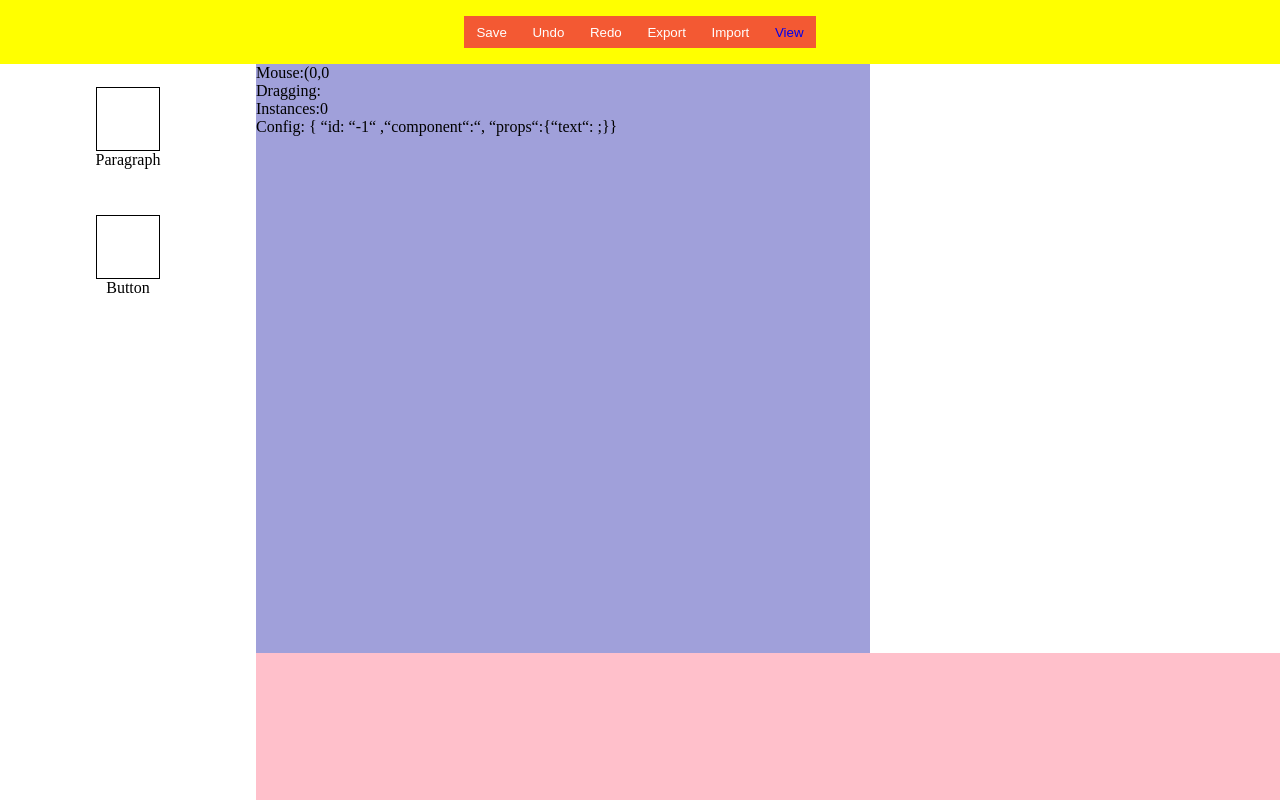
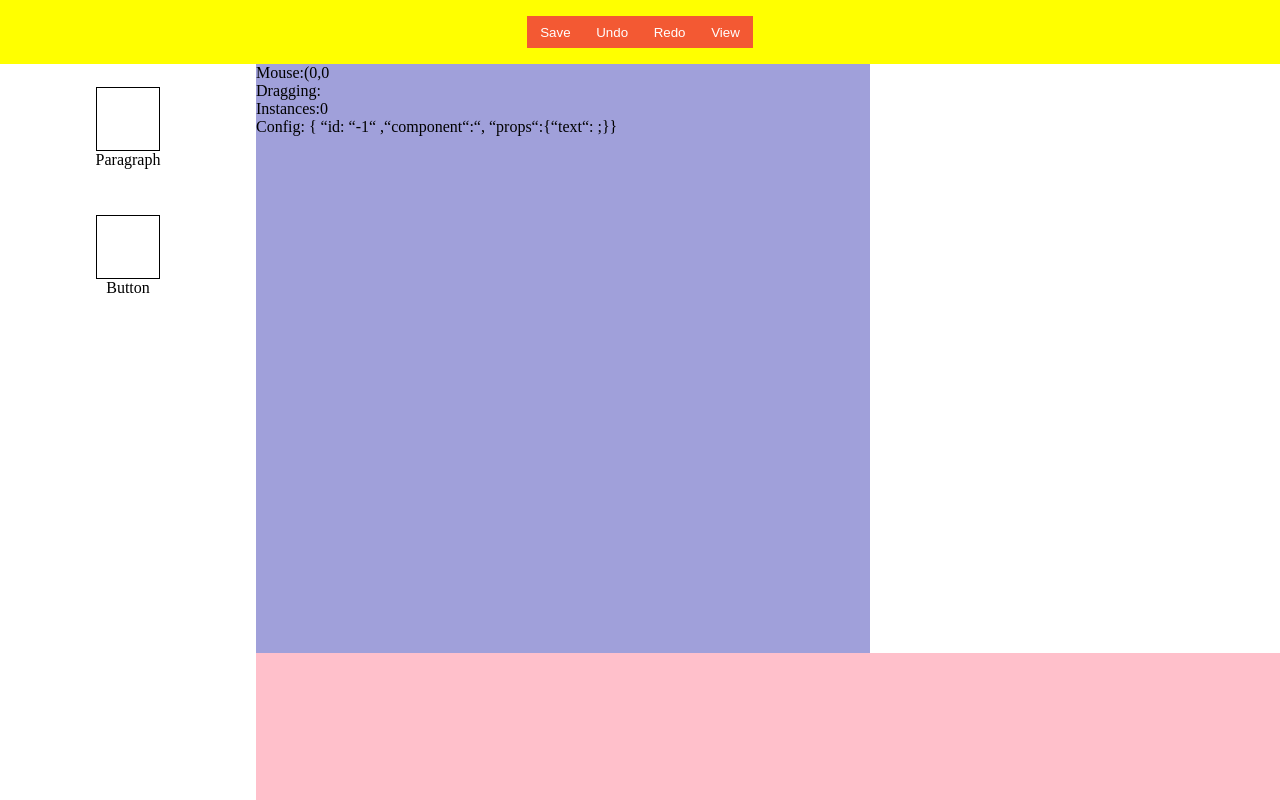
Before and after one commit to xuannguyen1206/fasdeli, a Next.js app: page / in a window 1280 px wide. Built offline with nearby package versions, Linux system fonts and the light colour scheme.

Commit message:
complete version,  implement undo/redo feature

```diff
--- a/components/toolbar.tsx
+++ b/components/toolbar.tsx
@@ -3,17 +3,17 @@ import styles from '../styles/toolbar.module.css'
 
 type prop = {
   save:()=>void,
+  undo:()=>void,
+  redo:()=>void,
 }
 
-function Toolbar({save}:prop) {
+function Toolbar({undo,save,redo}:prop) {
   return (
     <nav className={styles.container} >
       <button onClick={save}>Save</button>
-      <button>Undo</button>
-      <button>Redo</button>
-      <button>Export</button>
-      <button>Import</button>
-       <button><Link href='./Customer'><a target='_blank'>View</a></Link></button>
+      <button onClick={undo}>Undo</button>
+      <button onClick={redo}>Redo</button>
+      <button><Link href='./Customer'><a target='_blank'>View</a></Link></button>
     </nav>
   );
 }
--- /dev/null
+++ b/hooks/useKeepTrack.ts
@@ -0,0 +1,59 @@
+import { Dispatch, SetStateAction, useEffect, useRef } from "react";
+import { customerDisplay } from "../pages";
+import _ from 'lodash';
+
+function useKeepTrack(trackingValue:customerDisplay,setTrackingValue:  Dispatch<SetStateAction<customerDisplay>> ) {
+  const trackRecord = useRef<customerDisplay[]>([]);
+  const currentIndex = useRef(-1);
+  const justUndo = useRef(false);
+  const justRedo = useRef(false);
+  function undo(){
+    currentIndex.current--;
+    if(currentIndex.current < 0) { /* can not undo further */
+      currentIndex.current = 0
+      return;
+    }
+    setTrackingValue(trackRecord.current[currentIndex.current])
+    justUndo.current = true;
+  }
+
+  function redo(){
+    currentIndex.current++;
+    if(currentIndex.current === trackRecord.current.length){
+      currentIndex.current = trackRecord.current.length-1;
+      return;
+    }
+    setTrackingValue(trackRecord.current[currentIndex.current]);
+    justRedo.current = true;
+  }
+
+  function recordChange(){
+    trackRecord.current = [...trackRecord.current.slice(0,currentIndex.current+1)];
+    trackRecord.current[trackRecord.current.length] = trackingValue;
+    currentIndex.current = trackRecord.current.length - 1;
+  }
+
+  function updateTrackRecord(){
+    if(currentIndex.current !== (trackRecord.current.length-1) && (!_.isEqual(trackingValue,trackRecord.current[currentIndex.current])) &&  (!_.isEqual(trackingValue,trackRecord.current[currentIndex.current + 1]))){
+      /* if a user undo and does not redo but instead make a new change */
+      recordChange()
+      return;
+    }
+
+    if(justUndo.current || justRedo.current ){ /* dont need to update Record if just undo or redo */
+      justUndo.current = false;
+      justRedo.current = false;
+      return;
+    }
+
+    trackRecord.current[trackRecord.current.length] = trackingValue;
+    currentIndex.current++
+  }
+
+  useEffect(()=>{
+    updateTrackRecord()
+  },[trackingValue])
+  return { undo,redo };
+}
+
+export default useKeepTrack;
--- a/package.json
+++ b/package.json
@@ -9,6 +9,7 @@
     "lint": "next lint"
   },
   "dependencies": {
+    "lodash": "^4.17.21",
     "next": "12.1.0",
     "next-redux-wrapper": "^7.0.5",
     "react": "17.0.2",
@@ -19,6 +20,7 @@
     "redux-thunk": "^2.4.1"
   },
   "devDependencies": {
+    "@types/lodash": "^4.14.181",
     "@types/node": "17.0.22",
     "@types/react": "17.0.41",
     "eslint": "8.11.0",
--- a/pages/index.tsx
+++ b/pages/index.tsx
@@ -3,6 +3,7 @@ import Head from 'next/head'
 import Toolbar from '../components/toolbar'
 import styles from '../styles/Home.module.css'
 import { useEffect, useRef, useState } from 'react'
+import useKeepTrack from '../hooks/useKeepTrack'
 
 type Paragraph = {
   index:number,
@@ -20,7 +21,7 @@ export enum ElementType {
   ElementButton = "ElementButton",
 }
 
-export type customerDisplay = Array< Paragraph & Button >
+export type customerDisplay = Array< Paragraph & Button>
 
 
 const Home: NextPage = () => {
@@ -29,8 +30,12 @@ const Home: NextPage = () => {
   const [mousePos,setMousePos] = useState({x:0,y:0});
   const [customerDisplay,setCustomerDisplay] = useState<customerDisplay>([]);
   const configElementIndex = useRef(-1);
-  const textFields = useRef<HTMLInputElement>(null)
-  const msgFields = useRef<HTMLInputElement>(null)
+  const textFields = useRef<HTMLInputElement>(null);
+  const msgFields = useRef<HTMLInputElement>(null);
+
+
+
+  const { undo,redo } = useKeepTrack(customerDisplay,setCustomerDisplay);
 
   function dragStart(e: any){  /* inform what element is being dragged */
     if((e.target as HTMLDivElement ).childNodes[1].textContent === 'Paragraph')
@@ -80,19 +85,16 @@ const Home: NextPage = () => {
 
   function turnOnConfig(index:number /* index of element in display board */){
     if(typeof index == 'undefined') return; /* if user click on void space, return */
-    // if(inputFields.current?.value){
-    //   inputFields.current.value = '';
-    // }
-    if(textFields.current?.value) textFields.current.value = customerDisplay[index].text;
-    if(msgFields.current?.value) msgFields.current.value = customerDisplay[index]?.msg;
-    configElementIndex.current = index;
+
+    if(textFields.current?.value !== undefined) textFields.current.value = customerDisplay[index].text;
+    if(msgFields.current?.value !== undefined) msgFields.current.value = customerDisplay[index]?.msg;
+    configElementIndex.current = Number(index);
     if(customerDisplay[index].type === ElementType.ElementParagraph){
       setConfigOn(1)
     } else {
       setConfigOn(2);
     }
-    console.log(index);
-    // set customize menu
+
   }
 
   function configElementText(e:any){
@@ -140,15 +142,19 @@ const Home: NextPage = () => {
     }
   }
 
+  useEffect(()=> { /* constanly update input fields as user undo */
+    if(customerDisplay[configElementIndex.current] !== undefined){
+      (textFields.current as HTMLInputElement).value = customerDisplay[configElementIndex.current].text;
+      (msgFields.current as HTMLInputElement).value = customerDisplay[configElementIndex.current]?.msg;
+    } else {
+      setConfigOn(0)
+    }
+  },[customerDisplay])
   /************************************************   FUNCTIONS FOR TOOLBAR  ******************************************************/
   function save(){
     localStorage.customerDisplay = JSON.stringify(customerDisplay)
     console.log(JSON.parse(localStorage.customerDisplay));
   }
-
-  // useEffect(()=> {
-  //   console.log(customerDisplay);
-  // },[customerDisplay])
   return (
     <div className={styles.container}>
       <Head>
@@ -157,7 +163,7 @@ const Home: NextPage = () => {
         <link rel="icon" href="/favicon.ico" />
       </Head>
       <main className={styles.main}>
-        <Toolbar save={save}/>
+        <Toolbar undo={undo} redo={redo} save={save}/>
 
         <section className={styles.components} >
           <div className={styles.unit} onDragStart={dragStart} onDragEnd={()=>setDraggingElement('')} draggable={true}>
--- a/styles/toolbar.module.css
+++ b/styles/toolbar.module.css
@@ -17,6 +17,7 @@
 }
 .container button a{
   text-decoration: none;
+  color: inherit;
 }
 .container button a:visited{
   color: inherit;
```
Also changed, not shown: 2 other files (tests, documents, lock files or other folders).
